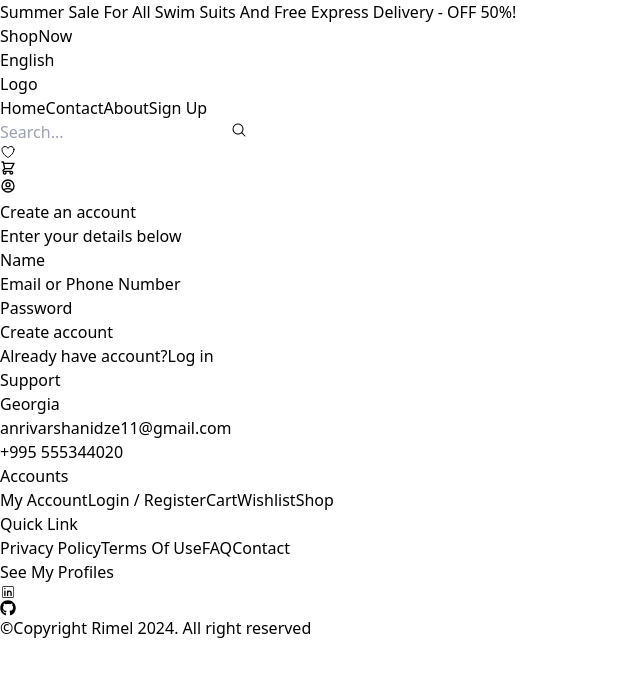
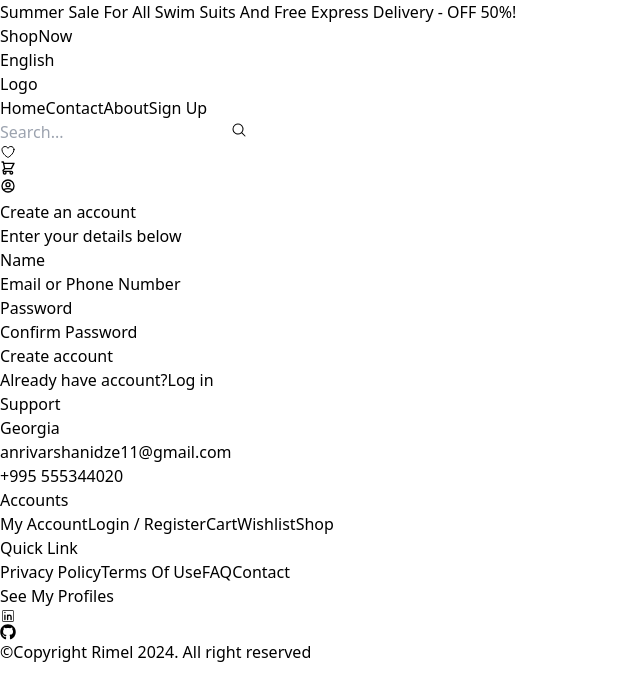
Before and after one commit to anri24/tech-ecom, a React (Vite) app: page /signup in a window 1280 px wide. Shown: the top 700 px of the page, without its empty margins (0-640 px from the left). Built offline with nearby package versions, Linux system fonts and the light colour scheme.

Commit message:
create login and registration

```diff
--- a/src/auth/Login.jsx
+++ b/src/auth/Login.jsx
@@ -1,7 +1,32 @@
 import { Link } from "react-router-dom"
 import Button from "../users/components/Button"
+import { useRef } from "react"
+import axiosClient from "../axios-client";
+import { useStateContext } from "../contexts/ContextProvicer";
 
 function Login() {
+    const emailRef = useRef();
+    const passwordRef = useRef();
+
+    // const [errors, setErrors] = useState(null);
+
+    const {setUser, setToken} = useStateContext();
+
+    function handleLogin(e){
+        e.preventDefault();
+        const data = {
+            email: emailRef.current.value,
+            password: passwordRef.current.value,
+        }
+
+        axiosClient.post('/login', data)
+        .then(({data}) => {
+            setUser(data.user)
+            setToken(data.token)
+        })
+    }
+
+
     return (
         <div className="w-[90vw] m-auto">
             <div className="my-10 flex gap-60 ">
@@ -10,14 +35,14 @@ function Login() {
                 <div className="flex flex-col gap-5 justify-center">
                     <h2 className="text-3xl font-bold">Log in to Exclusive</h2>
                     <p className="text-sm">Enter your details below</p>
-                    <form className="flex flex-col gap-10">
+                    <form onSubmit={handleLogin} className="flex flex-col gap-10">
                         <div className="flex flex-col">
                             <label>Email or Phone Number</label>
-                            <input type="text" className="border-b-2 border-stone-300 p-2 bg-stone-200 rounded" />
+                            <input ref={emailRef} type="email" className="border-b-2 border-stone-300 p-2 bg-stone-200 rounded" required />
                         </div>
                         <div className="flex flex-col">
                             <label>Password</label>
-                            <input type="password"  className="border-b-2 border-stone-300 p-2 bg-stone-200 rounded" />
+                            <input ref={passwordRef} type="password"  className="border-b-2 border-stone-300 p-2 bg-stone-200 rounded" required />
                         </div>
                         <div className="flex gap-40">
                             <Button>Login</Button>
--- a/src/auth/Signup.jsx
+++ b/src/auth/Signup.jsx
@@ -1,7 +1,33 @@
 import { Link } from "react-router-dom"
 import Button from "../users/components/Button"
+import { useRef } from "react"
+import axiosClient from "../axios-client";
+import { useStateContext } from "../contexts/ContextProvicer";
 
 function Signup() {
+    const nameRef = useRef();
+    const emailRef = useRef();
+    const passwordRef = useRef();
+    const passwordConfirmRef = useRef();
+
+    const {setUser, setToken} = useStateContext();
+
+    function registerHandle(e){
+        e.preventDefault();
+        const data = {
+            name: nameRef.current.value,
+            email: emailRef.current.value,
+            password: passwordRef.current.value,
+            password_confirmation: passwordConfirmRef.current.value,
+        }
+
+        axiosClient.post('/register', data)
+        .then(({data}) => {
+            setUser(data.user)
+            setToken(data.token)
+        });
+    }
+
     return (
         <div className="w-[90vw] m-auto">
             <div className="my-10 flex gap-60 ">
@@ -10,18 +36,22 @@ function Signup() {
                 <div className="flex flex-col gap-5 justify-center">
                     <h2 className="text-3xl font-bold">Create an account</h2>
                     <p className="text-sm">Enter your details below</p>
-                    <form className="flex flex-col gap-10 w-[20vw]">
+                    <form onSubmit={registerHandle} className="flex flex-col gap-10 w-[20vw]">
                     <div className="flex flex-col">
                             <label>Name</label>
-                            <input type="text" className="border-b-2 border-stone-300 p-2 bg-stone-200 rounded" />
+                            <input ref={nameRef} type="text" className="border-b-2 border-stone-300 p-2 bg-stone-200 rounded" />
                         </div>
                         <div className="flex flex-col">
                             <label>Email or Phone Number</label>
-                            <input type="text" className="border-b-2 border-stone-300 p-2 bg-stone-200 rounded" />
+                            <input ref={emailRef} type="text" className="border-b-2 border-stone-300 p-2 bg-stone-200 rounded" />
                         </div>
                         <div className="flex flex-col">
                             <label>Password</label>
-                            <input type="password"  className="border-b-2 border-stone-300 p-2 bg-stone-200 rounded" />
+                            <input ref={passwordRef} type="password"  className="border-b-2 border-stone-300 p-2 bg-stone-200 rounded" />
+                        </div>
+                        <div className="flex flex-col">
+                            <label>Confirm Password</label>
+                            <input ref={passwordConfirmRef} type="password"  className="border-b-2 border-stone-300 p-2 bg-stone-200 rounded" />
                         </div>
                         <div className="flex flex-col gap-10 text-center">
                             <Button>Create account</Button>
--- /dev/null
+++ b/src/contexts/ContextProvicer.jsx
@@ -0,0 +1,37 @@
+import { useContext } from "react";
+import { useState } from "react";
+import { createContext } from "react";
+
+const StateContext = createContext({
+    user: {},
+    token: null,
+    setUser: () => {},
+    setToken: () => {},
+})
+
+export const ContextProvider = ({children}) => {
+    const [user, setUser] = useState({});
+    const [token, _setToken] = useState(localStorage.getItem("TOKEN"));
+
+    function setToken(token){
+        _setToken(token)
+        if(token){
+            localStorage.setItem("TOKEN", token);
+        } else {
+            localStorage.removeItem("TOKEN")
+        }
+    }
+
+    return (
+        <StateContext.Provider value={{
+            user,
+            token,
+            setUser,
+            setToken,
+        }}>
+            {children}
+        </StateContext.Provider>
+    )
+}
+
+export const useStateContext = () => useContext(StateContext);
--- a/src/main.jsx
+++ b/src/main.jsx
@@ -3,9 +3,12 @@ import ReactDOM from 'react-dom/client'
 import './index.css'
 import { RouterProvider } from 'react-router-dom'
 import router from './router.jsx'
+import { ContextProvider } from './contexts/ContextProvicer.jsx'
 
 ReactDOM.createRoot(document.getElementById('root')).render(
   <React.StrictMode>
+    <ContextProvider>
     <RouterProvider router={router} />
+    </ContextProvider>
   </React.StrictMode>,
 )
```
